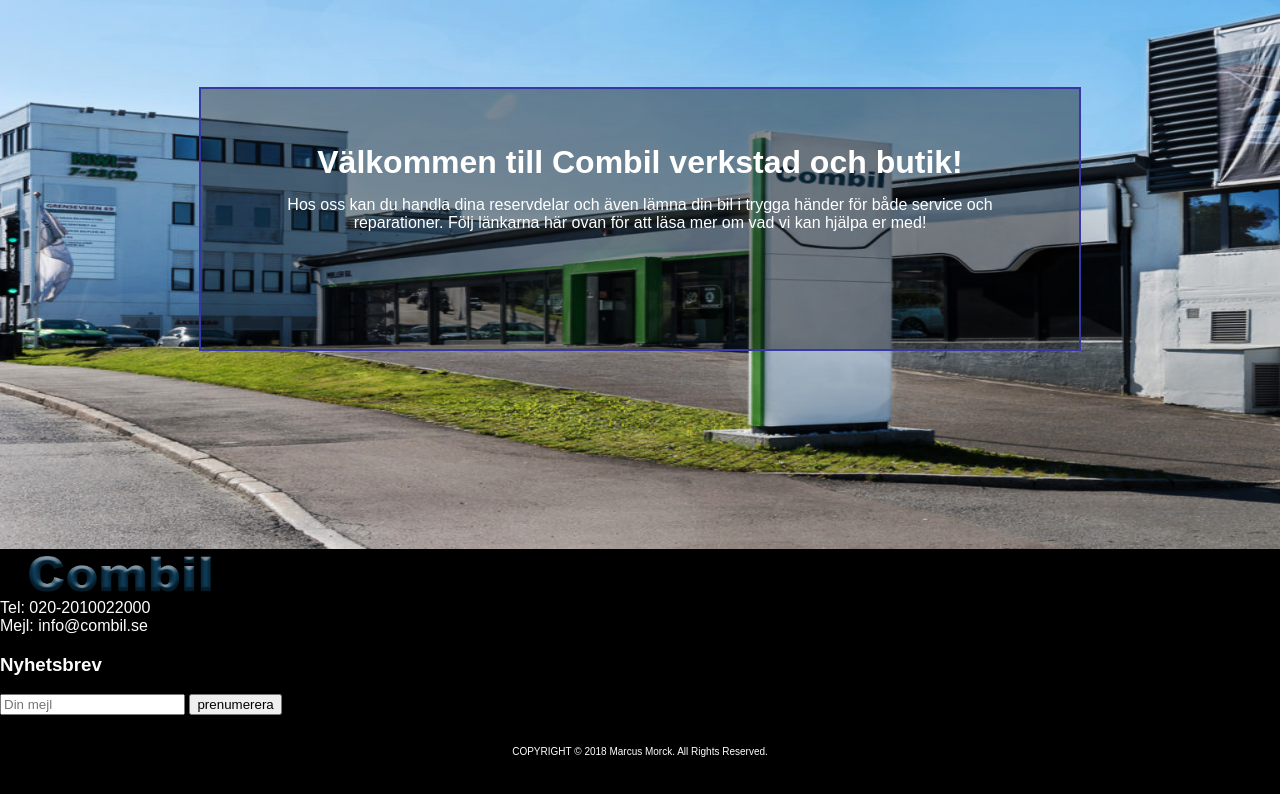
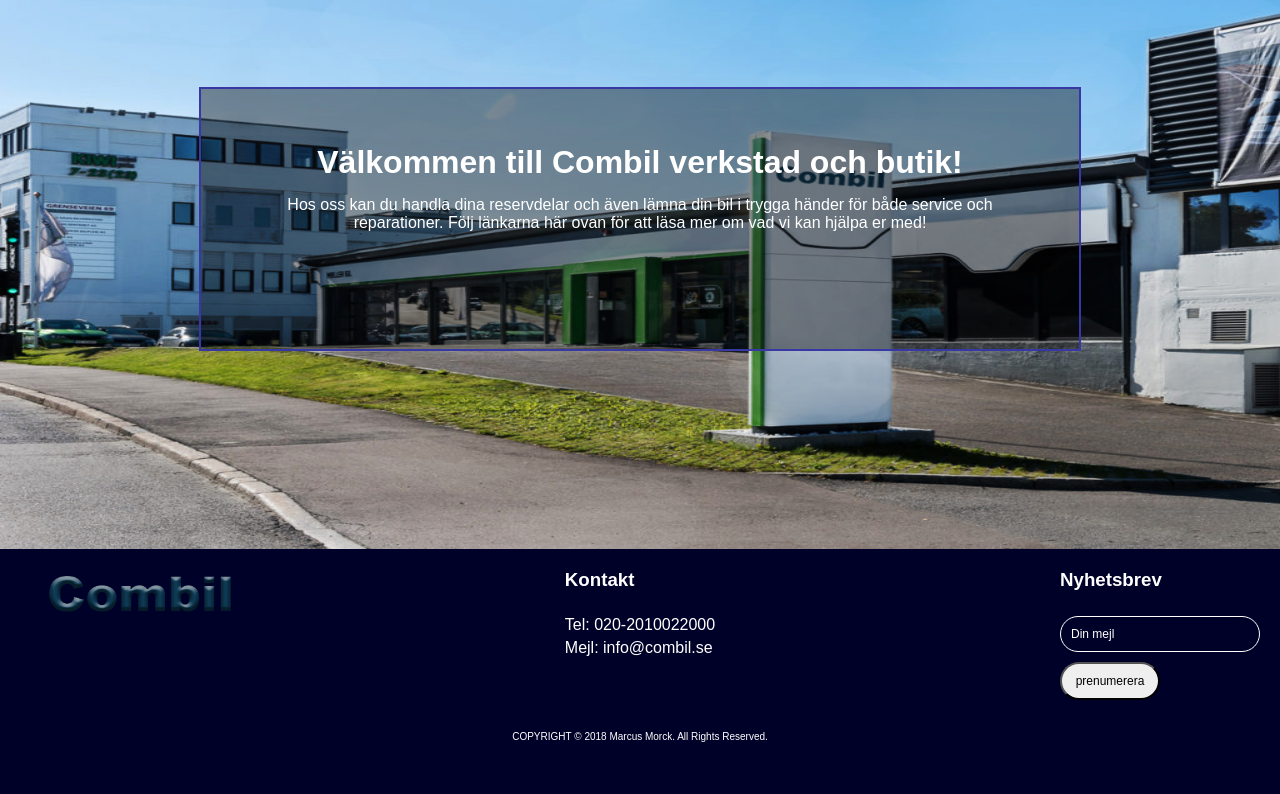
Before and after one commit to marcusMorck/combil, a PHP site: page /index.php in a window 1280 px wide. Shown: the part 96-890 px from the top of the page. Run offline with PHP 8.4, Linux system fonts and the light colour scheme; some libraries are stand-ins or nearby versions.

Commit message:
work on the footer

```diff
--- a/assets/css/main.css
+++ b/assets/css/main.css
@@ -234,24 +234,72 @@
     left: 0;
     bottom: 0;
     height: 245px;
-    background-color:#000000;
+    width: 100%;
+    background-color:#000129;
     color: #fff;
-    width: 100%;
 }
+footer h3{
+    margin: 0 0 25px 0;
+}
+#footer-container{
+    padding: 20px;
+}
+.footer-row{
+   /* display: flex;
+    justify-content: space-between;
+    align-items: center;
+
+    flex: 1 1 auto;*/
+    display: flex;
+    justify-content: space-between;
+    flex-wrap: wrap;
+}
+    /*---------------------------------------------------------
+    --------FOOTER LOGO----------------------------------------
+    ---------------------------------------------------------*/
     .footer-logo{
         width:  200px;
         height: 50px;
-    margin-left: 20px;
     }
-
     .footer-logo img{
         display: block;
         min-width: 100%;
         max-height: 100%;
+        margin-left: 20px;
     }
-
-.footer-contact{
-
+    /*---------------------------------------------------
+    --------FOOTER NEWSLETTER----------------------------
+    ---------------------------------------------------*/
+    #footer-newsletter,
+    #footer-newsletter form
+    {
+        display: flex;
+        flex-direction: column;
+    }
+    #footer-newsletter input[type="email"],
+    #footer-newsletter input[type="submit"]{
+        font-size: 12px;
+        border-radius: 20px;
+        padding: 10px;
+    }
+    #footer-newsletter input[type="email"]{
+        width: 200px;
+        margin-bottom: 10px;
+        border: 1px solid #fff;
+        background-color:#000129;
+    }
+    #footer-newsletter input[type="email"]::placeholder{
+        color: #fff;
+    }
+    #footer-newsletter input[type="submit"]{
+        width: 100px;
+    }
+    #footer-contact a{
+        color: #fff;
+        text-decoration: none;
+    }
+    #footer-contact p{
+        margin: 0 0 5px 0;
     }
 
 .footer-copyright{
--- a/footer.php
+++ b/footer.php
@@ -1,21 +1,26 @@
         <footer>
+            <div id="footer-container">
+                <div class="footer-row">
                     <div class="footer-logo">
                         <img src="images/combil-logo.png" />
                     </div>
-            <div class="footer-contact">
-                <p>Tel: 020-2010022000</p>
+                    <div id="footer-contact">
+                        <h3>Kontakt</h3>
+                        <p>Tel: <a href="tel:020-2010022000">020-2010022000</a></p>
                         <p>Mejl: info@combil.se</p>
                     </div>
-            <div class="footer-newsletter">
+                    <div id="footer-newsletter">
                         <h3>Nyhetsbrev</h3>
                         <form>
                             <input type="email" placeholder="Din mejl" />
-                    <input type="submit" value="prenumerera" />
+                            <input type="submit" value="prenumerera" class="btn"/>
                         </form>
+                    </div>
                 </div>
 
                 <div class="footer-copyright">
                     <p class="copyright">COPYRIGHT &copy; <?php echo date("Y"); ?> Marcus Morck. All Rights Reserved.</p>
+                </div>
             </div>
         </footer>
     </body>
```
Lines whose indentation alone changed are shown as unchanged.
